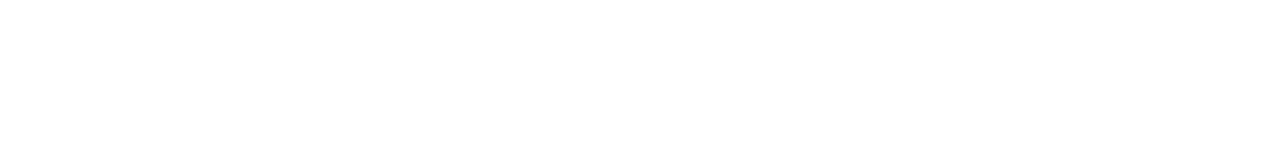
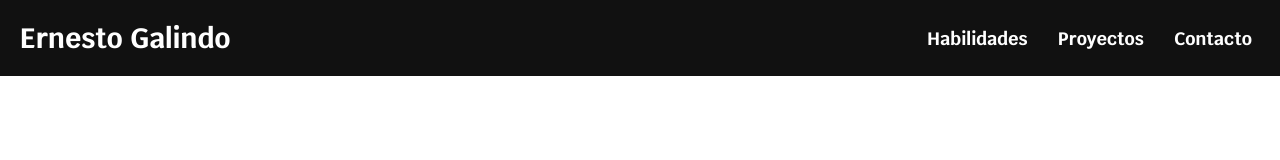
Before and after one commit to ErnestoGalindo1139/ErnestoGalindo-SitioWeb, a plain HTML site: page index.html in a window 1280 px wide. Drawn offline with Linux system fonts and the light colour scheme.

Commit message:
Creacion de la barra de navegacion

```diff
--- a/css/styles.css
+++ b/css/styles.css
@@ -0,0 +1,47 @@
+* {
+    margin: 0;
+}
+
+html {
+    font-size: 62.5%;
+    box-sizing: border-box;
+    scroll-snap-type: y mandatory;
+}
+
+*, *:before, *:after {
+    box-sizing: inherit;
+}
+
+body {
+    font-family: 'Krub', sans-serif;
+}
+
+.navbar {
+    background-color: rgb(17, 17, 17);
+    display: flex;
+    justify-content: space-between;
+    padding: 0 2.8rem 0 2rem;
+}
+
+.navbar a {
+    text-decoration: none;
+    font-size: 1.8rem;
+    font-weight: bold;
+    color: white;
+    padding: 2rem 0 2rem 0;
+}
+
+.navbar__nombre {
+    display: flex;
+    align-items: center;
+}
+
+.navbar__nombre a {
+    font-size: 2.8rem;
+}
+
+.navbar__links {
+    display: flex;
+    align-items: center;
+    gap: 3rem;
+}
--- a/index.html
+++ b/index.html
@@ -5,10 +5,24 @@
     <meta http-equiv="X-UA-Compatible" content="IE=edge">
     <meta name="viewport" content="width=device-width, initial-scale=1.0">
     <title>Ernesto Galindo - Sitio Web</title>
+    <link rel="preconnect" href="https://fonts.googleapis.com">
+    <link rel="preconnect" href="https://fonts.gstatic.com" crossorigin>
+    <link href="https://fonts.googleapis.com/css2?family=Krub:wght@400;700&display=swap" rel="stylesheet">
     <link rel="stylesheet" href="/css/styles.css">
 </head>
 <body>
 
+    <nav class="navbar">
+        <div class="navbar__nombre">
+            <a href="#">Ernesto Galindo</a>
+        </div>
+
+        <div class="navbar__links">
+            <a href="#">Habilidades</a>
+            <a href="#">Proyectos</a>
+            <a href="#">Contacto</a>
+        </div>
+    </nav>
 
     <script src="/js/main.js"></script>
 
```
